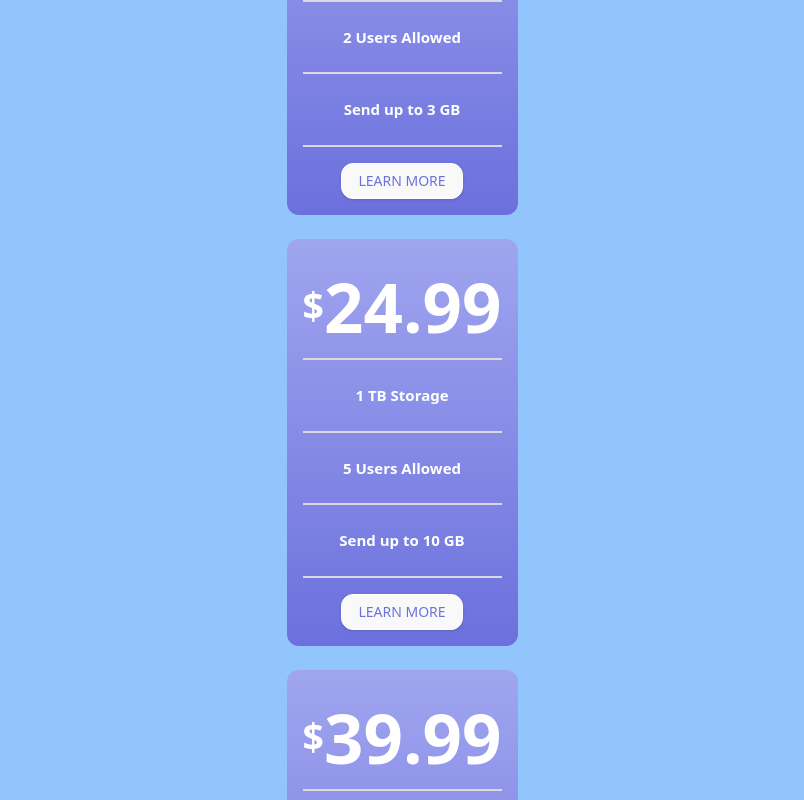
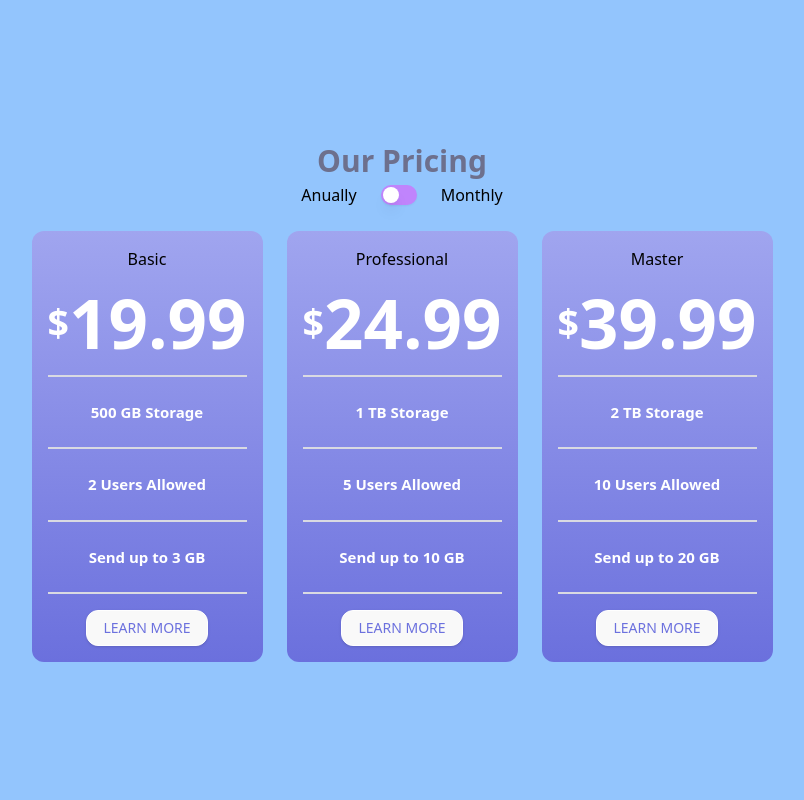
Before and after one commit to felipesdiseno/frontendmentor, a Next.js app: page /pricingpage in a window 1280 px wide. Shown: the whole page, without its empty margins (238-1042 px from the left). Built offline with nearby package versions, Linux system fonts and the light colour scheme.

Commit message:
se corrigieron errores de ts

```diff
--- a/interfaces/Iprincing.ts
+++ b/interfaces/Iprincing.ts
@@ -2,11 +2,9 @@ interface IPrincing {
   pack: string;
   priceMonth: string;
   priceYear: string;
-  description: string;
   storage: string;
   users: string;
   send: string;
-  key?: string;
-  pricing: string[];
+  key?: string | number;
 }
 export default IPrincing;
--- a/src/app/pricingpage/page.tsx
+++ b/src/app/pricingpage/page.tsx
@@ -38,7 +38,7 @@ function PrincingPage() {
   };
   return (
     <div className="flex items-center justify-center h-screen flex-col bg-blue-300">
-      <h1 className="text-3xl font-bold">Our Pricing</h1>
+      <h1 className="font-bold text-[30px] text-[#6D708D] ">Our Pricing</h1>
       <div className="flex flex-row items-center gap-6">
         <h3>Anually</h3>
         <Switch
@@ -48,11 +48,12 @@ function PrincingPage() {
         />
         <h3>Monthly</h3>
       </div>
+      <div className="flex flex-row gap-6">
         {cardIformation.map((info, index) => (
-        <div className="flex  gap-6 mt-6">
+          <div className="mt-6 " key={index}>
             <PricingwToggle
               key={index}
-            title={info.pack}
+              pack={info.pack}
               priceMonth={toggle ? info.priceYear : info.priceMonth}
               priceYear={info.priceYear}
               storage={info.storage}
@@ -62,6 +63,7 @@ function PrincingPage() {
           </div>
         ))}
       </div>
+    </div>
   );
 }
 
```
Lines whose indentation alone changed are shown as unchanged.
